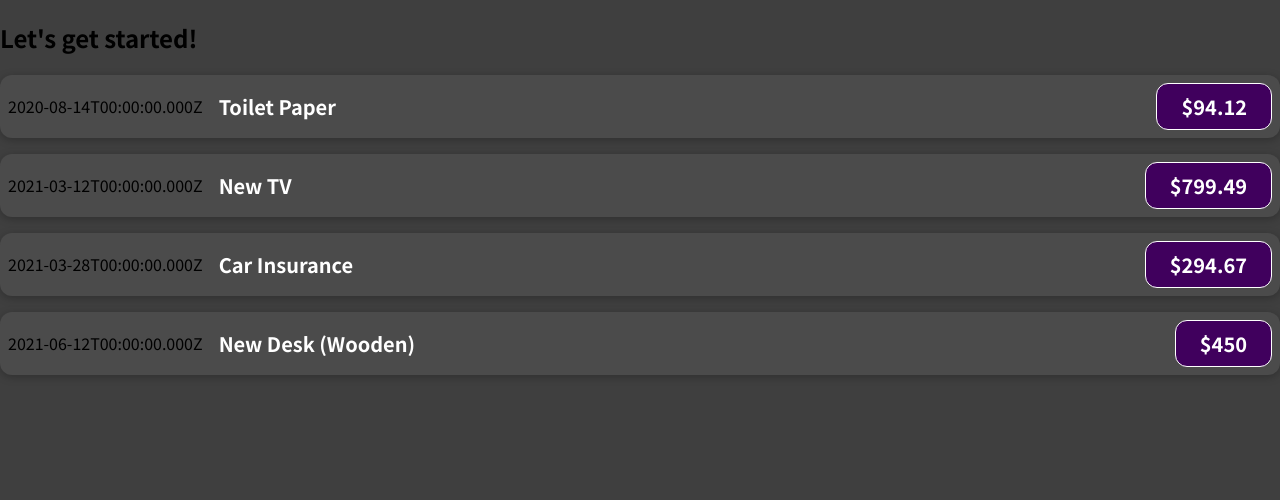
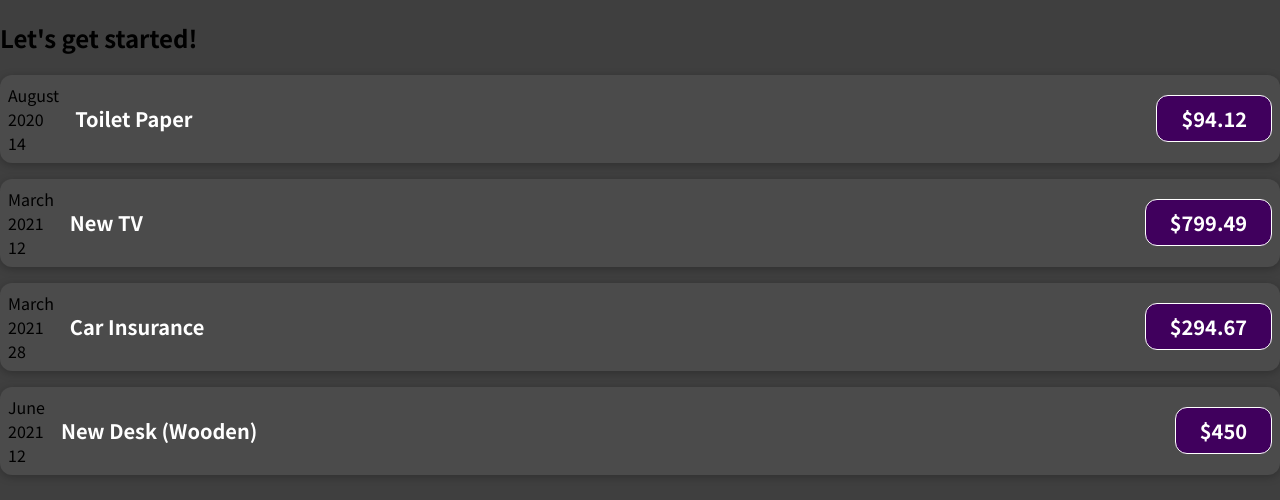
Before and after one commit to pmdenlinger/react-complete-guide, a JavaScript app: page / in a window 1280 px wide. Shown: the top 500 px of the page. Built offline with nearby package versions, Linux system fonts and the light colour scheme.

Commit message:
Make dates human readable

```diff
--- a/src/components/ExpenseItem.js
+++ b/src/components/ExpenseItem.js
@@ -1,9 +1,17 @@
 import "./ExpenseItem.css";
 
 function ExpenseItem(props) {
+    const month = props.date.toLocaleString("en-US", { month: "long" });
+    const day = props.date.toLocaleString("en-US", { day: "2-digit" });
+    const year = props.date.getFullYear();
+
   return (
     <div className="expense-item">
-      <div>{props.date.toISOString()}</div>
+      <div>
+        <div>{month}</div>
+        <div>{year}</div>
+        <div>{day}</div>
+      </div>
       <div className="expense-item__description">
         <h2>{props.title}</h2>
         <div className="expense-item__price">${props.amount}</div>
```
Also changed, not shown: 1 other file (tests, documents, lock files or other folders).
